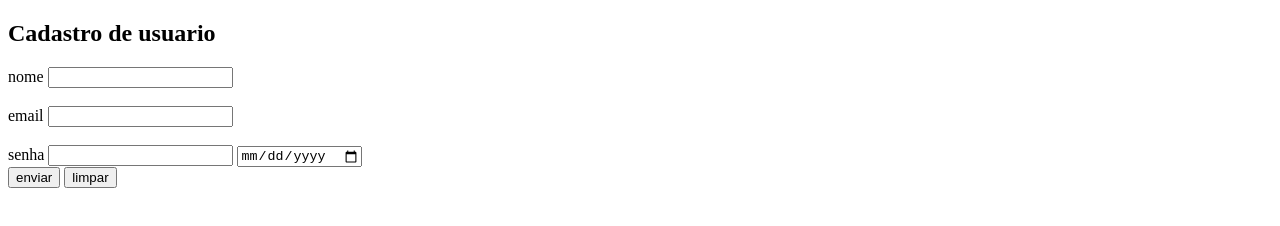
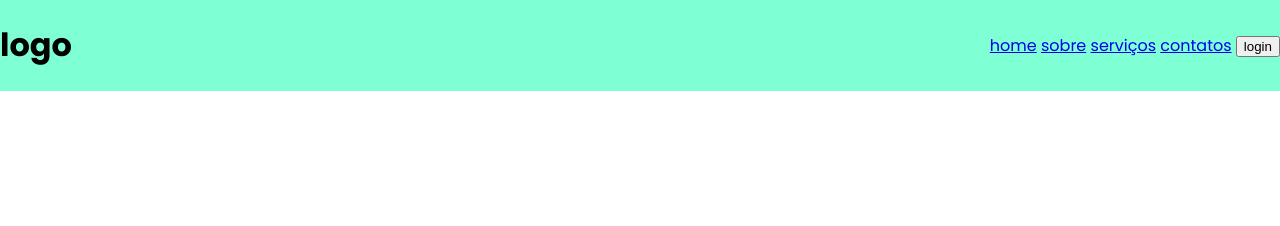
Before and after one commit to Pedrosantosdepaula/form_html, a plain HTML site: page index.html in a window 1280 px wide. Drawn offline with Linux system fonts and the light colour scheme.

Commit message:
criando o header

```diff
--- a/css/styles.css
+++ b/css/styles.css
@@ -0,0 +1,15 @@
+@import url('https://fonts.googleapis.com/css2?family=Poppins:ital,wght@0,100;0,200;0,300;0,400;0,500;0,600;0,700;0,800;0,900;1,100;1,200;1,300;1,400;1,500;1,600;1,700;1,800;1,900&display=swap');
+
+body {
+    font-family: "Poppins";
+}
+header{
+    display: flex;
+    justify-content: space-between;
+    align-items: center;
+    position: fixed;
+    top: 0;
+    left: 0;
+    width: 100%;
+    background-color: aquamarine;
+}
--- a/index.html
+++ b/index.html
@@ -3,20 +3,21 @@
 <head>
     <meta charset="UTF-8">
     <meta name="viewport" content="width=device-width, initial-scale=1.0">
-    <title>Form user</title>
+    <title>Form login</title>
+    <!--impotando arquivo css-->
+    <link rel="stylesheet" href="css/styles.css">
 </head>
 <body>
-    <h2>Cadastro de usuario</h2>
-    <form action="">
-        <!--para ter o focus no input ao clicar na label, basta adicionar um id no input-->
-        <label for="nome">nome</label>  <input type="text" name="" id="nome"><br><br>
-        <label for="">email</label> <input type="email" name="" id=""><br><br>
-        <label for="">senha</label> <input type="password" name="" id="">
-        <input type="date" name="" id="">
-      <div>
-        <button type="submit">enviar</button>
-        <button type="reset">limpar</button>
-      </div>
-    </form>
+    <header>
+   <h1 class="logo">logo</h1>
+
+   <nav class="menu">
+    <a href="#">home</a>
+    <a href="#">sobre</a>
+    <a href="#">serviços</a>
+    <a href="#">contatos</a>
+    <button class="bnt-login">login</button>
+   </nav>
+     </header>
 </body>
 </html>
```
